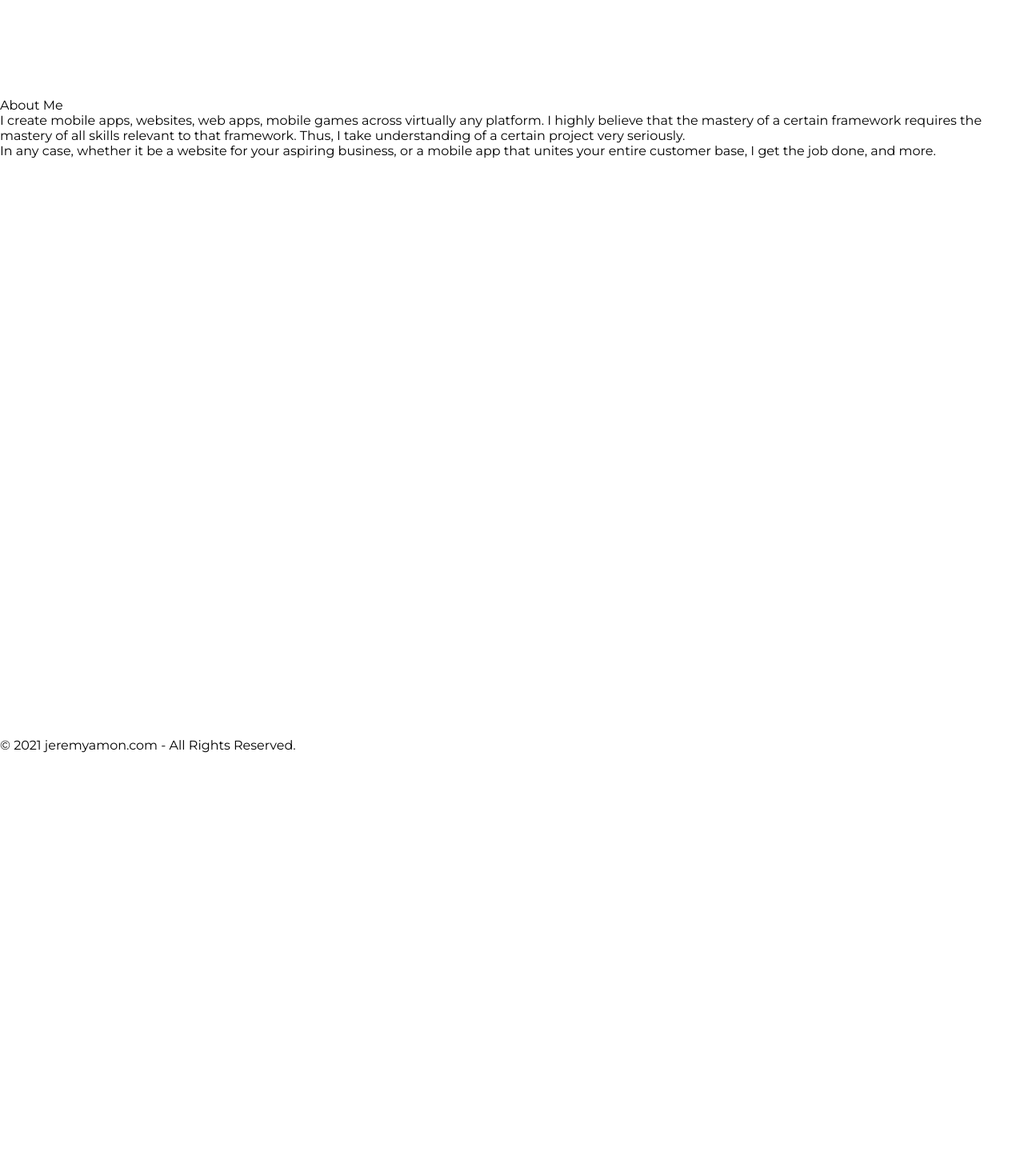
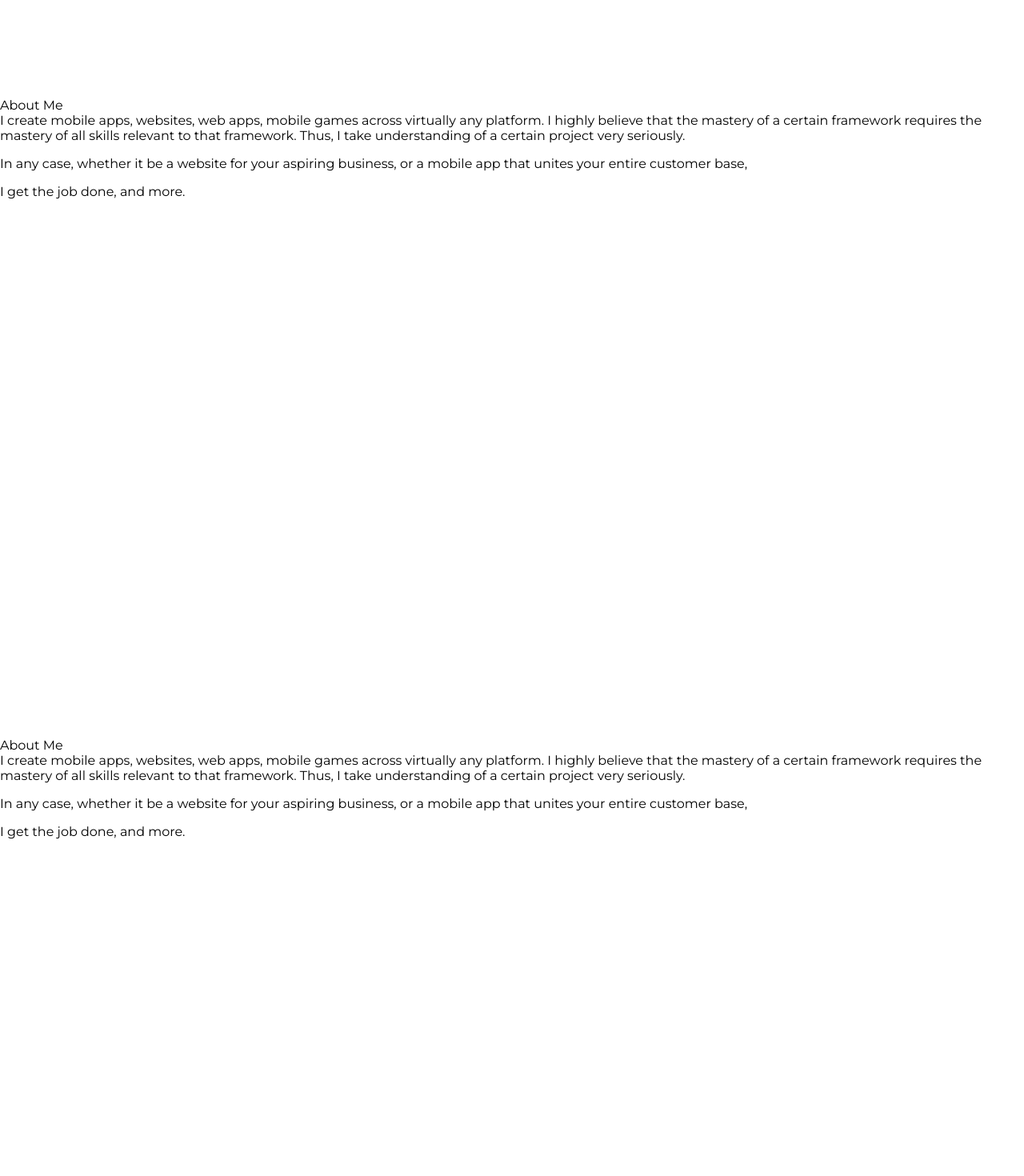
Before and after one commit to OverdriveNGain/portfolio, a React (Create React App) app: page / in a window 1280 px wide. Shown: the part 740-2210 px from the top of the page at 80% size. Before the commit the page ends 1681 px from the top, so only its background shows below. Built offline with nearby package versions, Linux system fonts and the light colour scheme.

Commit message:
Sized and formatted main page divs

```diff
--- a/src/components/AboutMe.js
+++ b/src/components/AboutMe.js
@@ -13,14 +13,19 @@ const AboutMe = () => {
                 </div>
             </div>
             <div id="about2">
-                <div className="">
-                    <div className="align-middle container py-3 text-center d-flex flex-column justify-content-center text-light">
-                        <div className="display-1">About Me</div>
-                        <div className="leading-3">I create mobile apps, websites, web apps, mobile games across virtually any platform. I highly believe that the mastery of a certain framework requires the mastery of all skills relevant to that framework. Thus, I take understanding of a certain project very seriously.</div>
-
-                        In any case, whether it be a website for your aspiring business, or a mobile app that unites your entire customer base,
-                        I get the job done, and more.
-                    </div>
+                <div className="align-middle container py-3 text-center d-flex flex-column justify-content-center text-light bg-warning">
+                    <div className="display-1">About Me</div>
+                    <div className="leading-3">I create mobile apps, websites, web apps, mobile games across virtually any platform. I highly believe that the mastery of a certain framework requires the mastery of all skills relevant to that framework. Thus, I take understanding of a certain project very seriously.</div>
+                    <p>In any case, whether it be a website for your aspiring business, or a mobile app that unites your entire customer base,</p>
+                    <p>I get the job done, and more.</p>
+                </div>
+            </div>
+            <div id="about3">
+                <div className="align-middle container py-3 text-center d-flex flex-column justify-content-center text-light bg-success">
+                    <div className="display-1">About Me</div>
+                    <div className="leading-3">I create mobile apps, websites, web apps, mobile games across virtually any platform. I highly believe that the mastery of a certain framework requires the mastery of all skills relevant to that framework. Thus, I take understanding of a certain project very seriously.</div>
+                    <p>In any case, whether it be a website for your aspiring business, or a mobile app that unites your entire customer base,</p>
+                    <p>I get the job done, and more.</p>
                 </div>
             </div>
         </div>
--- a/src/css/Wrapper.css
+++ b/src/css/Wrapper.css
@@ -17,7 +17,7 @@ body {
     height: 100vh;
 }
 #about-me #about1 .container{
-    height:calc(100vh);
+    height: 100%;
 }
 #sketch-floating-nodes{
     position: absolute;
@@ -26,10 +26,17 @@ body {
     height:150vh;
     z-index:-1;
 }
+#about-me #about2{
+    height: 100vh;
+}
 #about-me #about2 .container{
-    width:100%;
-    top: 100vh;
-    height:calc(100vh);
+    height: 100%;
+}
+#about-me #about3{
+    height: 100vh;
+}
+#about-me #about3 .container{
+    height: 100%;
 }
 
 @import url("Custom.css");
```
